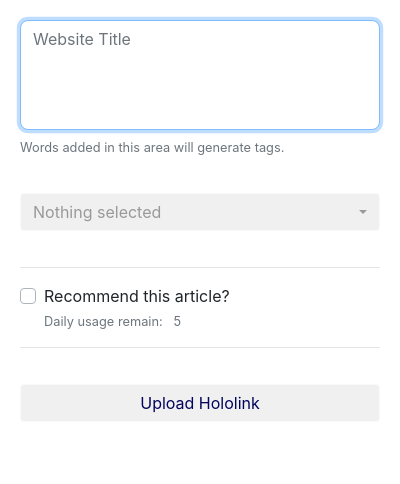
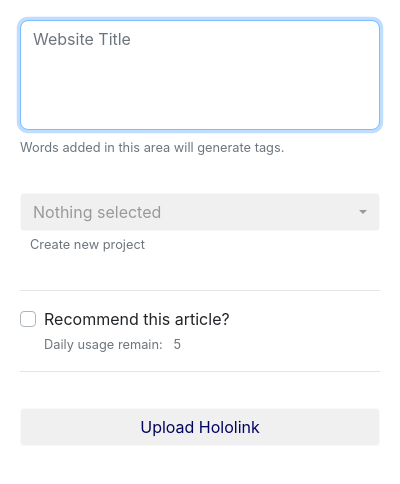
Before and after one commit to EiffelFly/hololink-chrome-extension, a browser extension: page popup.html in a window 400 px wide. Drawn offline with nearby package versions, Linux system fonts and the light colour scheme.

Commit message:
Minor:popup - create new project words

```diff
--- a/popup.html
+++ b/popup.html
@@ -73,8 +73,8 @@
             </div>
             <div class="searchable-project-dropdown" style="margin: 20px 5%;">
                 <select class="selectpicker form-control" multiple id="select-project" aria-placeholder="Choose project" data-live-search="true">
-
                 </select>
+                <small class="form-text text-muted" style="padding-left: 10px;">Create new project</small>
 
 
             </div>
```
